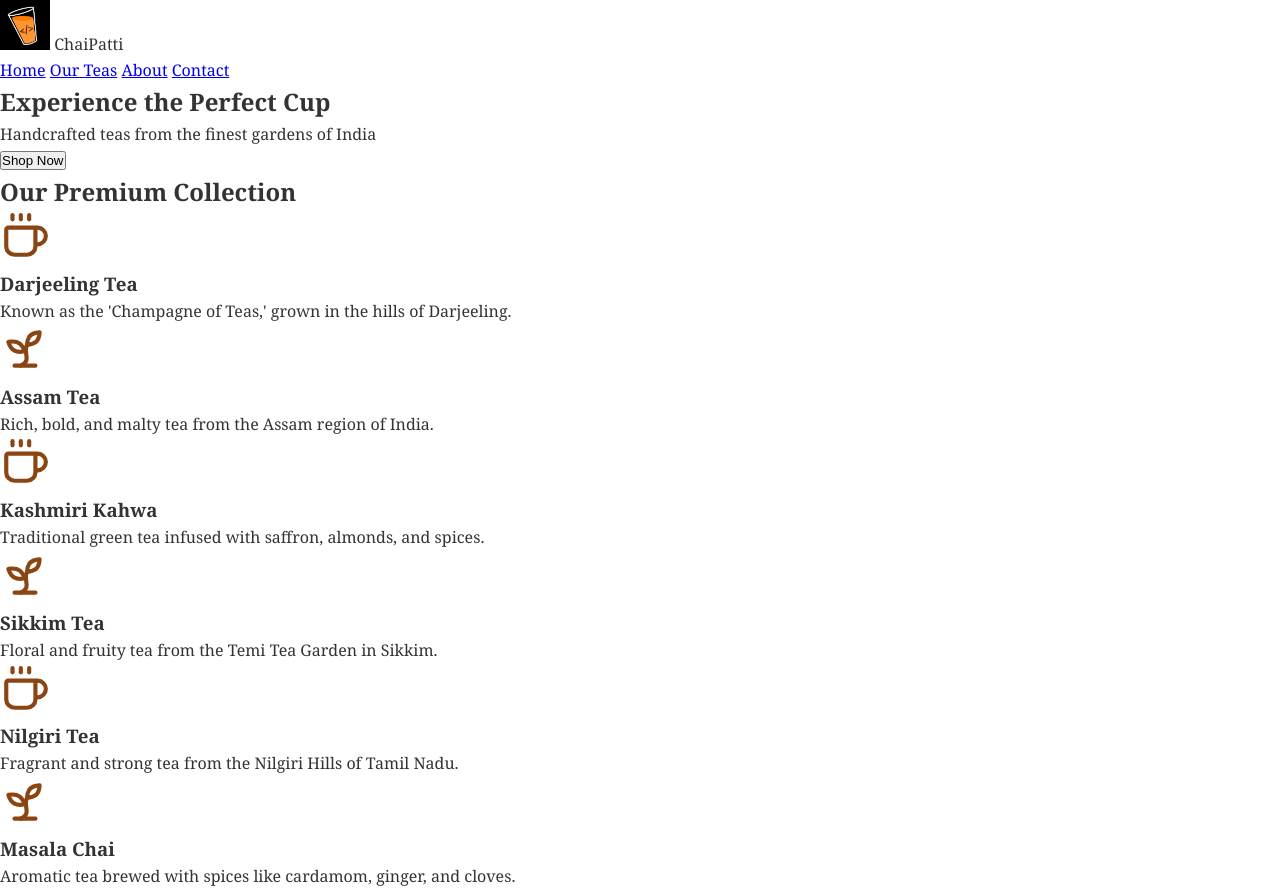
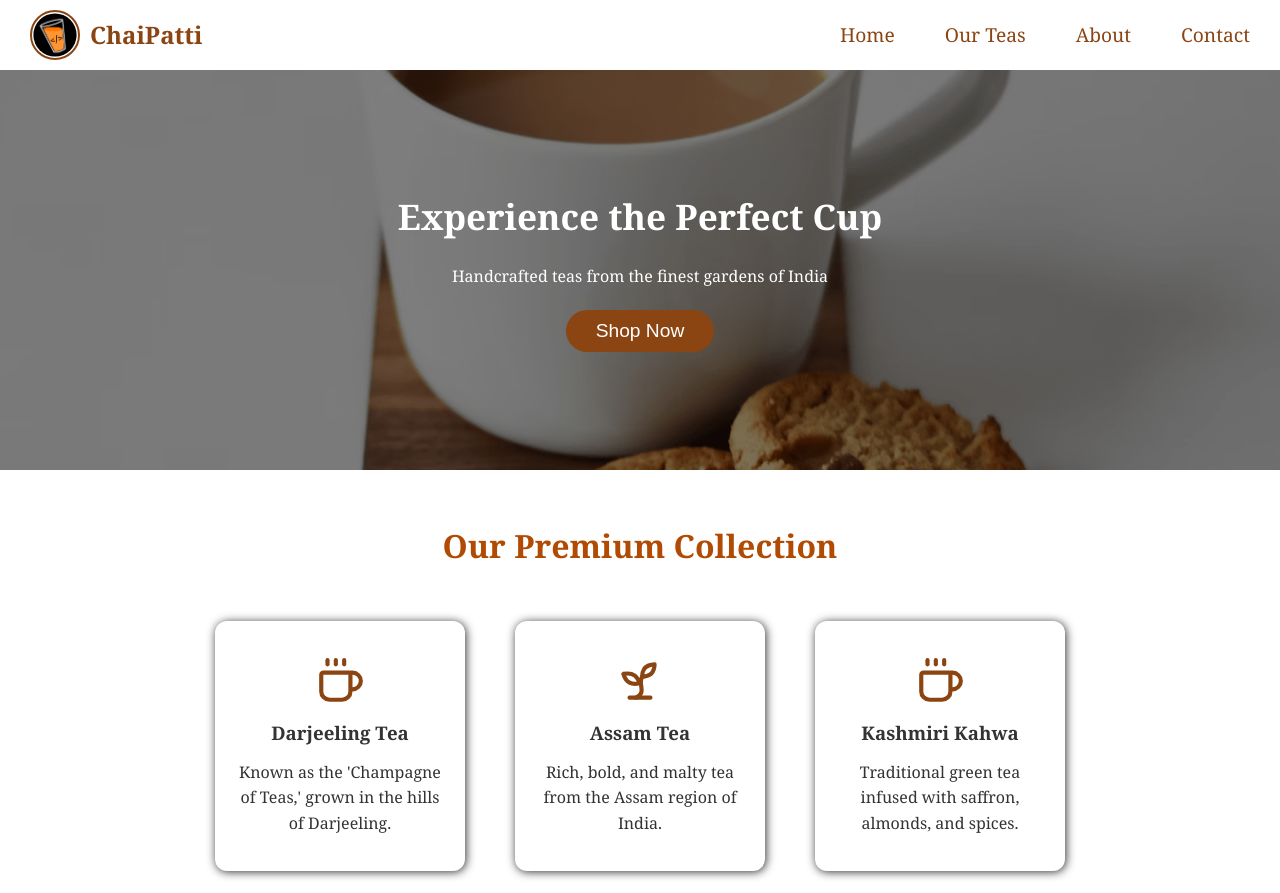
Before and after one commit to rdmondal100/chai-aur-cohort, a website: page CSS/landing-page-challenge/landing-page-3/index.html in a window 1280 px wide. Shown: the top 893 px of the page. Drawn offline with Linux system fonts and the light colour scheme.

Commit message:
landing-page-3 done (#2)

```diff
--- a/CSS/landing-page-challenge/landing-page-3/challenge.css
+++ b/CSS/landing-page-challenge/landing-page-3/challenge.css
@@ -13,64 +13,194 @@ body {
 
 .header {
   /* Define header styles here */
+  display: flex;
+  width: 100%;
+  justify-content: space-between;
+  padding: 10px 30px;
+
 }
 
 .logo {
   /* Define logo styles here */
+  display: flex;
+  gap: 10px;
+  justify-content: center;
+  align-items: center;
+  color: #8B4513;
+  font-size: 1.5rem;
+  font-weight: 900;
 }
 
 .logo img {
   /* Define image styles within the logo here */
+  border-radius: 50%;
+  padding: 1.4px;
+  border: 2px solid #8B4513;
 }
 
+.nav-menu{
+  /* Define navigation link styles here */
+  display: flex;
+  gap: 50px;
+  align-items: center;
+
+}
 .nav-menu a {
   /* Define navigation link styles here */
+  text-decoration: none;
+  color: #8B4513;
+  font-size: 1.2rem;
+
 }
 
 .nav-menu a:hover {
   /* Define hover styles for navigation links here */
+  color: #fb6900;
 }
 
 .hero {
   /* Define hero section styles here */
+  background-image: url(./assets/chaipatti.png);
+  background-position: center;
+  background-size: cover;
+  background-repeat: no-repeat;
+  height: 50vh;
+  display: flex;
+  justify-content: center;
+  align-items: center;
+  position: relative;
 }
 
+.hero::before{
+  content: "";
+  position: absolute;
+  top: 0;
+  left: 0;
+  width: 100%;
+  height: 100%;
+  background-color: rgb(0, 0, 0,.5);
+
+
+}
+
+.hero-text {
+  /* Define styles for h1 in hero-text here */
+  z-index: 10;
+  color: white;
+  display: flex;
+  flex-direction: column;
+  justify-content: center;
+  align-items: center;
+  gap: 20px;
+
+}
 .hero-text h1 {
   /* Define styles for h1 in hero-text here */
+  text-align: center;
+  font-size: 2.2rem;
 }
 
 .hero-text p {
   /* Define styles for paragraph in hero-text here */
+  text-align: center;
+  font-size: 1rem;
 }
 
 .shop-button {
   /* Define shop button styles here */
+  background-color: #8B4513;
+  border: none;
+  padding: 10px 30px;
+  border-radius: 30px;
+  color: white;
+  cursor: pointer;
+  transition: all .2s ease-in-out;
+  font-size: 1.2rem;
 }
 
 .shop-button:hover {
   /* Define hover styles for shop button here */
+  background-color: #b14b03;
 }
 
 .tea-collection {
   /* Define tea collection section styles here */
+  display: flex;
+  flex-direction: column;
+  justify-content: center;
+  align-items: center;
+  padding: 50px 30px;
+  gap: 50px;
+
+
 }
 
 .tea-collection h2 {
   /* Define styles for h2 in tea collection here */
+  font-size: 2rem;
+  color: #b14b03;
+  text-align: center;
+
 }
 
 .tea-cards {
   /* Define tea cards container styles here */
+  display: flex;
+  flex-wrap: wrap;
+  justify-content: center;
+  align-items: center;
+  gap: 50px;
+  width: 90%;
 }
 
 .tea-card {
   /* Define styles for each tea card here */
+  width: calc(33.33% - 30px);
+  max-width: 250px;
+  min-width: 200px;
+  height: 250px;
+
+  box-shadow: 1px 1px 10px .1px;
+  border-radius: 12px;
+  padding: 20px;
+  display: flex;
+  flex-direction: column;
+  align-items: center;
+  justify-content: center;
+  gap: 12px;
 }
 
 .tea-card h3 {
   /* Define styles for tea card headings here */
+  text-align: center;
 }
 
 .tea-card p {
   /* Define styles for tea card paragraph text here */
+  text-align: center;
 }
+
+
+@media (max-width: 768px) {
+  .header{
+    padding: 5px 5px;
+    gap: 5px;
+  }
+  .logo{
+    font-size: .8rem;
+
+  }
+  .logo img{
+    width: 40px;
+    height: 40px;
+  }
+  .nav-menu{
+    gap: 10px;
+  }
+  .nav-menu a{
+    font-size: .8rem;
+  }
+  .tea-card {
+    width:100%;
+  }
+}
```
